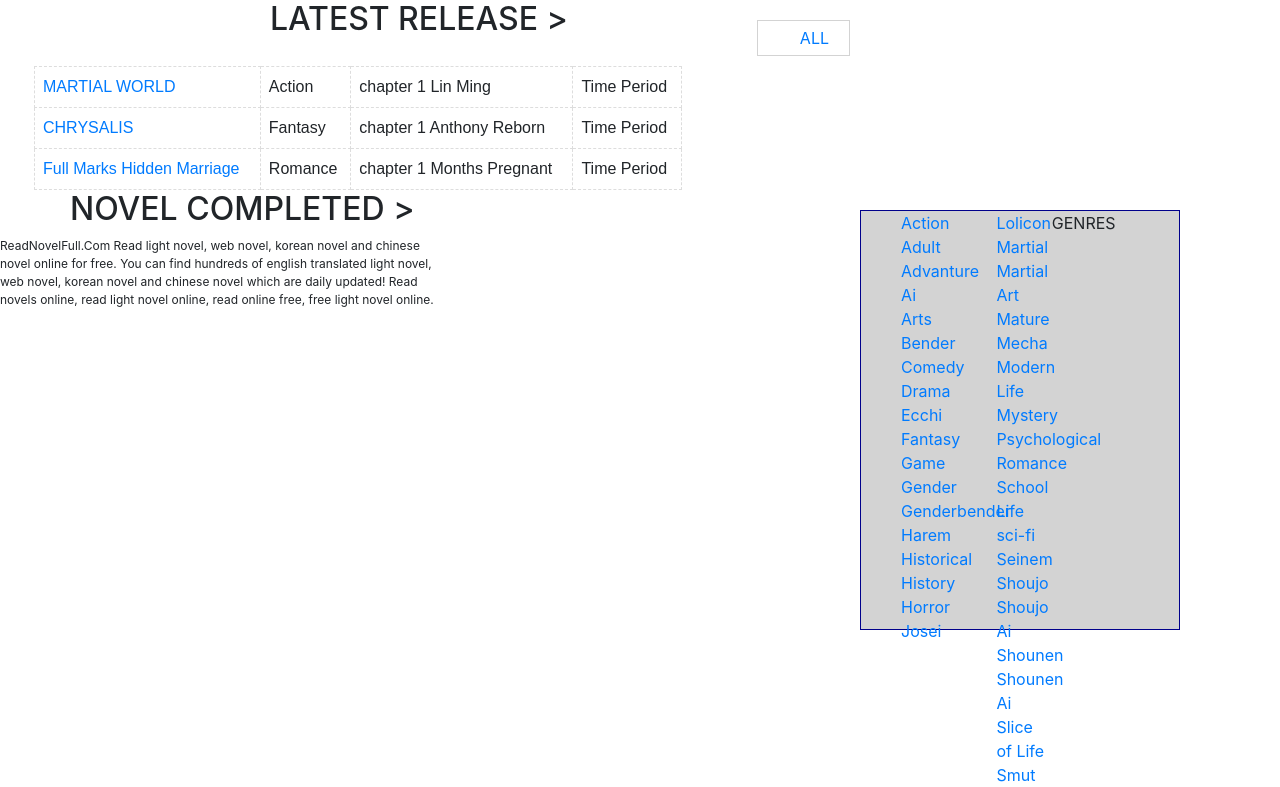
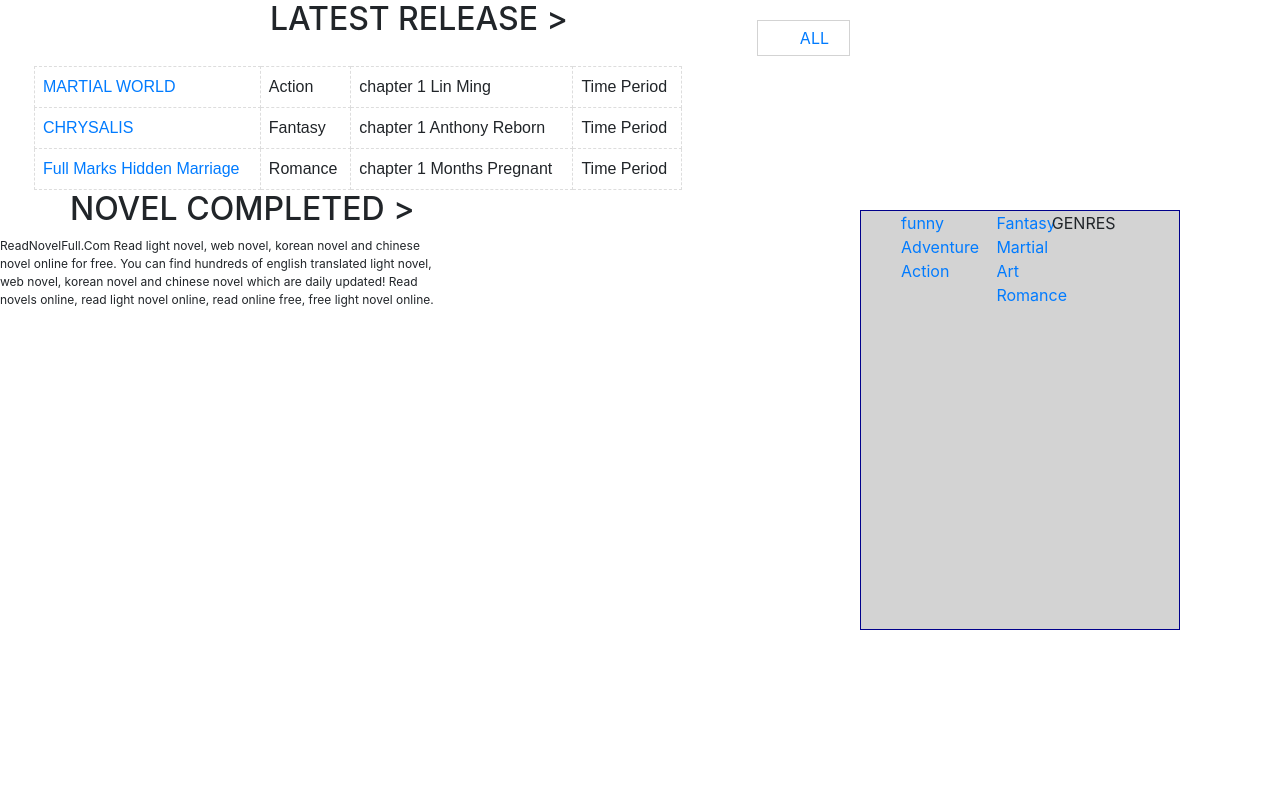
Before and after one commit to Aakashp20/Novelproj, a Django app: page /novel/home/ in a window 1280 px wide. Shown: the part 458-1245 px from the top of the page. After the commit the page ends 1088 px from the top, so only its background shows below. Run offline with Django 3.2, Linux system fonts and the light colour scheme; data comes from the database, SQL or seed files in the repository; some libraries are stand-ins or nearby versions.

Commit message:
home1 commit

```diff
--- a/novel/static/css/style.css
+++ b/novel/static/css/style.css
@@ -97,6 +97,7 @@ header{
 	font-size: 10px;
 	width: 300px;
 	background-color: rgba(0,0,0,0.8);
+	z-index: 2000;
 }
 
 .All:hover .submenu_all	{
--- a/novel/templates/home.html
+++ b/novel/templates/home.html
@@ -23,46 +23,20 @@
 		<li class="main_item"><a href="#">Genre</a>
 			<ul class="submenu">
 				<ul class="Inner_submenu">
-					<li class="submenu_item"><a href="#">Action</a></li>
-					<li class="submenu_item"><a href="#">Adult</a></li>
-					<li class="submenu_item"><a href="#">Advanture</a></li>
-					<li class="submenu_item"><a href="#">Ai</a></li>
-					<li class="submenu_item"><a href="#">Arts</a></li>
-					<li class="submenu_item"><a href="#">Bender</a></li>
-					<li class="submenu_item"><a href="#">Comedy</a></li>
-					<li class="submenu_item"><a href="#">Drama</a></li>
-					<li class="submenu_item"><a href="#">Ecchi</a></li>
-					<li class="submenu_item"><a href="#">Fantasy</a></li>
-					<li class="submenu_item"><a href="#">Game</a></li>
-					<li class="submenu_item"><a href="#">Gender</a></li>
+				{% for x in category_list1 %}
+				<li class="submenu_item"><a href="{% url 'novels' x %} ">{{ x }}</a></li>
+				{% endfor %}
+
 				</ul>
 				<ul class="Inner_submenu">
-					<li class="submenu_item"><a href="#">Genderbender</a></li>
-					<li class="submenu_item"><a href="#">Harem</a></li>
-					<li class="submenu_item"><a href="#">Historical</a></li>
-					<li class="submenu_item"><a href="#">History</a></li>
-					<li class="submenu_item"><a href="#">Horror</a></li>
-					<li class="submenu_item"><a href="#">Josei</a></li>
-					<li class="submenu_item"><a href="#">Lolicon</a></li>
-					<li class="submenu_item"><a href="#">Martial</a></li>
-					<li class="submenu_item"><a href="#">Martial Art</a></li>
-					<li class="submenu_item"><a href="#">Mature</a></li>
-					<li class="submenu_item"><a href="#">Mecha</a></li>
-					<li class="submenu_item"><a href="#">Modern Life</a></li>
+					{% for x in category_list2 %}
+					<li class="submenu_item"><a href="{% url 'novels' x %}">{{ x }}</a></li>
+					{% endfor %}
 				</ul>
 				<ul class="Inner_submenu">
-					<li class="submenu_item"><a href="#">Mystery</a></li>
-					<li class="submenu_item"><a href="#">Psychological</a></li>
-					<li class="submenu_item"><a href="#">Romance</a></li>
-					<li class="submenu_item"><a href="#">School Life</a></li>
-					<li class="submenu_item"><a href="#">sci-fi</a></li>
-					<li class="submenu_item"><a href="#">Seinem</a></li>
-					<li class="submenu_item"><a href="#">Shoujo</a></li>
-					<li class="submenu_item"><a href="#">Shoujo Ai</a></li>
-					<li class="submenu_item"><a href="#">Shounen</a></li>
-					<li class="submenu_item"><a href="#">Shounen Ai</a></li>
-					<li class="submenu_item"><a href="#">Slice of Life</a></li>
-					<li class="submenu_item"><a href="#">Smut</a></li>
+					{% for x in category_list3 %}
+					<li class="submenu_item"><a href="{% url 'novels' x %}">{{ x }}</a></li>
+					{% endfor %}
 				</ul>
 		</li>
 	</ul>
@@ -70,16 +44,9 @@
 <header>HOT NOVEL<link rel="stylesheet" type="text/css" href=""></header>
 <li class="All"><a href="#">ALL</a>
 	<ul class="submenu_all">
-		<li class="submenu_allitem"><a href="#">Action</a></li>
-		<li class="submenu_allitem"><a href="#">Adult</a></li>
-		<li class="submenu_allitem"><a href="#">Action</a></li>
-		<li class="submenu_allitem"><a href="#">Adult</a></li>
-		<li class="submenu_allitem"><a href="#">Action</a></li>
-		<li class="submenu_allitem"><a href="#">Adult</a></li>
-		<li class="submenu_allitem"><a href="#">Action</a></li>
-		<li class="submenu_allitem"><a href="#">Adult</a></li>
-		<li class="submenu_allitem"><a href="#">Action</a></li>
-		<li class="submenu_allitem"><a href="#">Adult</a></li>
+		{% for x in category_list %}
+		<li class="submenu_allitem"><a href="{% url 'novels' x.CategoryName %}">{{ x.CategoryName }}</a></li>
+		{% endfor %}
 	</ul>
 </li>
 <!--	<img src="Reincarnation-Of-The-Strongest-Sword-God-UE7L6tXRp3.jpg" alt="Reincarnation-Of-The-Strongest-Sword-God" >-->
@@ -102,16 +69,9 @@
 
 <li class="All1"><a href="#">ALL</a>
 	<ul class="submenu_all1">
-		<li class="submenu_allitem"><a href="#">Action</a></li>
-		<li class="submenu_allitem"><a href="#">Adult</a></li>
-		<li class="submenu_allitem"><a href="#">Action</a></li>
-		<li class="submenu_allitem"><a href="#">Adult</a></li>
-		<li class="submenu_allitem"><a href="#">Action</a></li>
-		<li class="submenu_allitem"><a href="#">Adult</a></li>
-		<li class="submenu_allitem"><a href="#">Action</a></li>
-		<li class="submenu_allitem"><a href="#">Adult</a></li>
-		<li class="submenu_allitem"><a href="#">Action</a></li>
-		<li class="submenu_allitem"><a href="#">Adult</a></li>
+		{% for x in category_list %}
+		<li class="submenu_allitem"><a href="{% url 'novels' x.CategoryName %}">{{ x.CategoryName }}</a></li>
+		{% endfor %}
 	</ul>
 </li>
 
@@ -133,44 +93,14 @@
 
 <div class="div1">GENRES
 	<ul class="Inner_submenu1">
-		<li class="submenu_item"><a href="#">Action</a></li>
-		<li class="submenu_item"><a href="#">Adult</a></li>
-		<li class="submenu_item"><a href="#">Advanture</a></li>
-		<li class="submenu_item"><a href="#">Ai</a></li>
-		<li class="submenu_item"><a href="#">Arts</a></li>
-		<li class="submenu_item"><a href="#">Bender</a></li>
-		<li class="submenu_item"><a href="#">Comedy</a></li>
-		<li class="submenu_item"><a href="#">Drama</a></li>
-		<li class="submenu_item"><a href="#">Ecchi</a></li>
-		<li class="submenu_item"><a href="#">Fantasy</a></li>
-		<li class="submenu_item"><a href="#">Game</a></li>
-		<li class="submenu_item"><a href="#">Gender</a></li>
-		<li class="submenu_item"><a href="#">Genderbender</a></li>
-		<li class="submenu_item"><a href="#">Harem</a></li>
-		<li class="submenu_item"><a href="#">Historical</a></li>
-		<li class="submenu_item"><a href="#">History</a></li>
-		<li class="submenu_item"><a href="#">Horror</a></li>
-		<li class="submenu_item"><a href="#">Josei</a></li>
+		{% for x in category_list4 %}
+		<li class="submenu_item"><a href="{% url 'novels' x %}">{{ x }}</a></li>
+		{% endfor %}
 	</ul>
 	<ul class="Inner_submenu1">
-		<li class="submenu_item"><a href="#">Lolicon</a></li>
-		<li class="submenu_item"><a href="#">Martial</a></li>
-		<li class="submenu_item"><a href="#">Martial Art</a></li>
-		<li class="submenu_item"><a href="#">Mature</a></li>
-		<li class="submenu_item"><a href="#">Mecha</a></li>
-		<li class="submenu_item"><a href="#">Modern Life</a></li>
-		<li class="submenu_item"><a href="#">Mystery</a></li>
-		<li class="submenu_item"><a href="#">Psychological</a></li>
-		<li class="submenu_item"><a href="#">Romance</a></li>
-		<li class="submenu_item"><a href="#">School Life</a></li>
-		<li class="submenu_item"><a href="#">sci-fi</a></li>
-		<li class="submenu_item"><a href="#">Seinem</a></li>
-		<li class="submenu_item"><a href="#">Shoujo</a></li>
-		<li class="submenu_item"><a href="#">Shoujo Ai</a></li>
-		<li class="submenu_item"><a href="#">Shounen</a></li>
-		<li class="submenu_item"><a href="#">Shounen Ai</a></li>
-		<li class="submenu_item"><a href="#">Slice of Life</a></li>
-		<li class="submenu_item"><a href="#">Smut</a></li>
+		{% for x in category_list5 %}
+		<li class="submenu_item"><a href="{% url 'novels' x %}">{{ x }}</a></li>
+		{% endfor %}
 	</ul>
 </div>
 
--- a/novel/urls.py
+++ b/novel/urls.py
@@ -6,10 +6,12 @@ from django.conf.urls.static import static
 urlpatterns = [
  	path('login/',views.login,name='login'),
  	path('home/',views.home,name='home'),
+	path('book/<str:category>/',views.novelListByCategory,name='novels'),
  	path('register/',views.Register,name='register'),
 	path('author/',views.author,name='author'),
 	path('bookdata/<int:id>',views.bookdata,name='bookdata'),
 	path('page/<int:id>',views.page,name='page'),
 	path('page/<int:id>/<int:chapid>',views.chapter,name='chapter'),
+
  	#path('page/<int:id>/<int:chapid>',views.chapter,name='otherchap'),
 ] + static(settings.MEDIA_URL, document_root=settings.MEDIA_ROOT)
--- a/novel/views.py
+++ b/novel/views.py
@@ -6,6 +6,12 @@ from django.template import loader
 
 
 # Create your views here
+def novelListByCategory(request,category):
+    action=BookMaster.objects.filter(CategoryID__CategoryName=category).values('BookImage','BookName')
+    category1=CategoryMaster.objects.filter(CategoryName=category).values('CategoryName')
+    print(action)
+    return render(request, 'booklist.html',context={'action':action,'category1':category1})
+
 def chapter(request,id,chapid=0):
     book_name1 = BookMaster.objects.filter(BookID=id).values('BookID', 'BookName')
 
@@ -49,7 +55,28 @@ def page(request,id):
 def home(request):
     book_list=BookMaster.objects.all().values('BookID','BookImage','BookName')
     book_list1 = BookMaster.objects.filter(IsCompleted=True).values('BookID', 'BookImage', 'BookName')
-    category_list=CategoryMaster.objects.all().values('categoryID','categoryName')
+    category_list=CategoryMaster.objects.all().values('CategoryName')
+    category_list1=list(category_list)
+    # for z in category_list1:
+    #     print(z)['CategoryName']
+    list2=[]
+    for z in range(0,len(category_list1)):
+        categoryname=(category_list[z]['CategoryName'])
+        list2.append(categoryname)
+    print(list2)
+    tempararay=int(len(category_list)/3)
+    categorybylist=[list2[i:i + tempararay] for i in range(0,len(list2),tempararay)]
+    category_list1=categorybylist[0]
+    category_list2=categorybylist[1]
+    category_list3=categorybylist[2]
+
+    tempararay1 = int(len(category_list) /2)
+    categorybylist = [list2[i:i + tempararay1] for i in range(0, len(list2), tempararay1)]
+    category_list4 = categorybylist[0]
+    category_list5 = categorybylist[1]
+    # def chunk_list(list2,chunk_size):
+    #         for i in range(0,len(list2),chunk_size):
+    #             yield list2[i:i + chunk_size]
     chapter_list=ChapterMaster.objects.all().values('ChapterNo','ChapterName')
     list1=[]
     for x in range(0,len(book_list)):
@@ -57,13 +84,13 @@ def home(request):
         book_name=book_list[x]['BookName']
         #print(book_name)
         category_id=BookMaster.objects.filter(BookID=book_id).values('CategoryID_id')[0]['CategoryID_id']
-        category_name=CategoryMaster.objects.filter(categoryID=category_id).values('categoryName')[0]['categoryName']
+        category_name=CategoryMaster.objects.filter(CategoryID=category_id).values('CategoryName')[0]['CategoryName']
         #print(category_name)
         chapter_name=ChapterMaster.objects.filter(BookID=book_id).values('ChapterNo','ChapterName')
         if chapter_name:
             chapter_no=chapter_name[0]['ChapterNo']
             chapter_name1=chapter_name[0]['ChapterName']
-            print((chapter_no))
+            #print((chapter_no))
             temp_variable = {'BookID': book_id, 'BookName': book_name, 'categoryName': category_name,
                              'ChapterNo': chapter_no, 'ChapterName': chapter_name1}
         else:
@@ -72,7 +99,7 @@ def home(request):
 
         list1.append(temp_variable)
         #print(list1)
-    return render(request,'home.html',context={'list1':list1,'book_list':book_list,'book_list1':book_list1})
+    return render(request,'home.html',context={'list1':list1,'book_list':book_list,'book_list1':book_list1,'category_list':category_list,'category_list1':category_list1,'category_list2':category_list2,'category_list3':category_list3,'category_list4':category_list4,'category_list5':category_list5})
 
 def bookdata(request,id):
 
@@ -96,7 +123,7 @@ def bookdata(request,id):
         #list1.append(tempvar)
         #print(list1)
     chapterdata =ChapterMaster.objects.filter(BookID=id).values('ChapterID', 'ChapterNo', 'ChapterName', 'ChapterData')
-    category=CategoryMaster.objects.filter(categoryID=Bookdata[0]['CategoryID']).values('categoryName')[0]['categoryName']
+    category=CategoryMaster.objects.filter(CategoryID=Bookdata[0]['CategoryID']).values('CategoryName')[0]['CategoryName']
     authorname1=BookMaster.objects.filter(UserID_id=id).values('UserID')[0]['UserID']
     authorname2=UserMaster.objects.filter(UserID=authorname1).values('UserName')[0]['UserName']
     #print(authorname2)
```
Also changed, not shown: novel/models.py (+4 -4 lines), novel/templates/booklist.html (added, +11 -0 lines), novel/migrations/0003_auto_20210316_1854.py (added).
